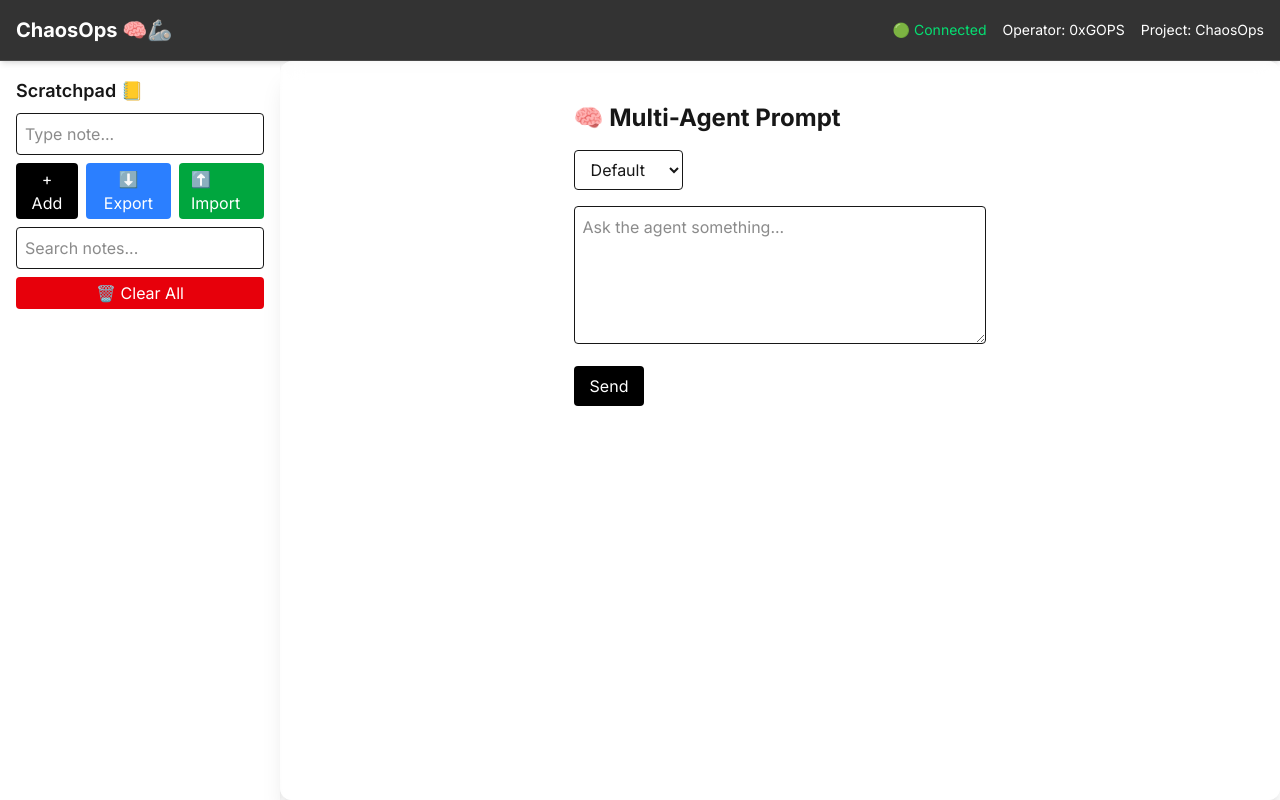
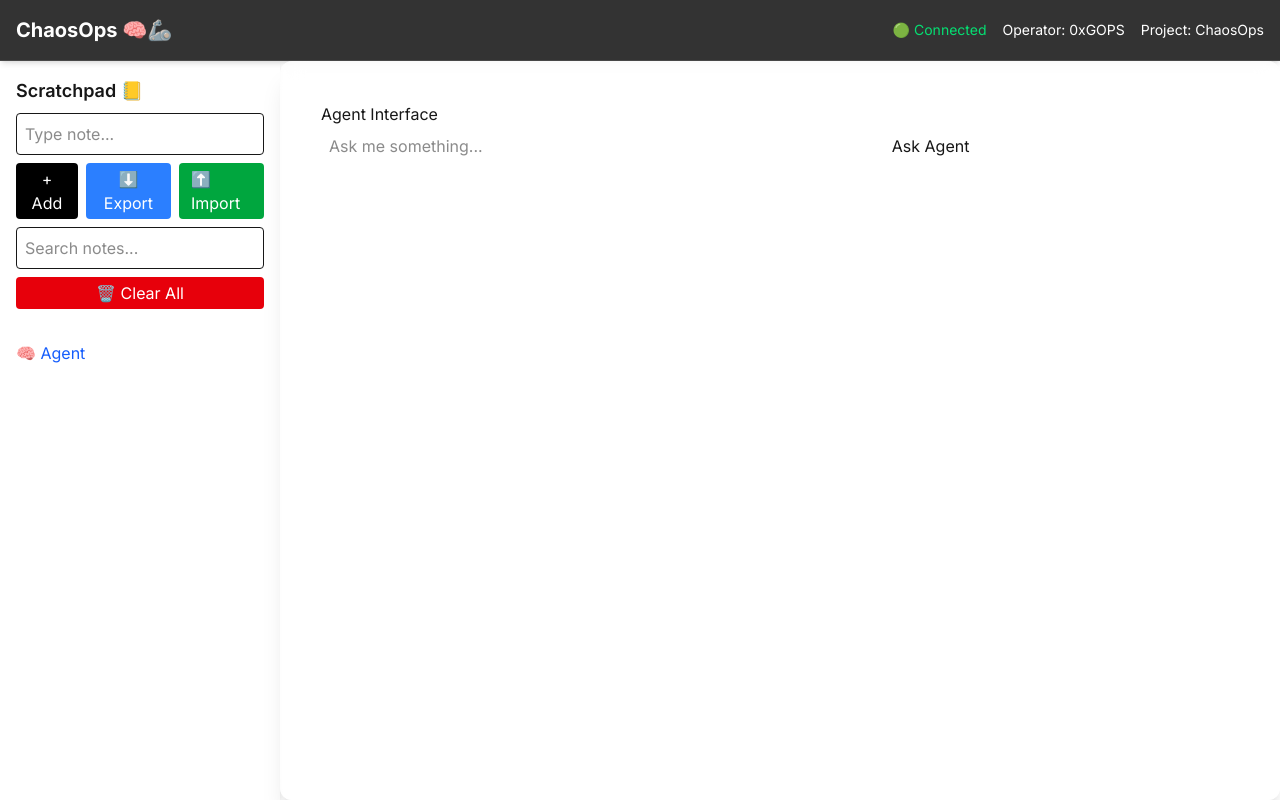
Before and after one commit to 0xgops/chaosops, a Next.js app: page /agent in a window 1280 px wide. Built offline with nearby package versions, Linux system fonts and the light colour scheme.

Commit message:
🧠 Add Agent click-to-ask UI

```diff
--- a/src/app/agent/page.tsx
+++ b/src/app/agent/page.tsx
@@ -2,75 +2,28 @@
 
 import { useState } from 'react';
 
-export default function AgentPage() {
+export default function Agent() {
   const [input, setInput] = useState('');
   const [response, setResponse] = useState('');
-  const [loading, setLoading] = useState(false);
-  const [role, setRole] = useState('Default');
 
-  const sendPrompt = async () => {
-    if (!input.trim()) return;
-    setLoading(true);
-    setResponse('');
-
-    try {
-      const res = await fetch('/api/agent', {
-        method: 'POST',
-        body: JSON.stringify({ prompt: input, role }),
-        headers: { 'Content-Type': 'application/json' },
-      });
-
-      const data = await res.json();
-      setResponse(data.response || '⚠️ No response.');
-    } catch {
-      setResponse('❌ Error. Try again.');
-    } finally {
-      setLoading(false);
-    }
+  const handleSubmit = async () => {
+    // Simulated response — replace with real logic in v2
+    setResponse(`🤖 Agent Response: You asked "${input}"`);
   };
 
   return (
-    <div className="p-6 max-w-2xl mx-auto space-y-4">
-      <h1 className="text-2xl font-bold">🧠 Multi-Agent Prompt</h1>
-
-      <select
-        className="border px-3 py-2 rounded"
-        value={role}
-        onChange={(e) => setRole(e.target.value)}
-      >
-        <option value="Default">Default</option>
-        <option value="Analyst">Analyst</option>
-        <option value="Explorer">Explorer</option>
-        <option value="Coder">Coder</option>
-      </select>
-
-      <textarea
-        className="w-full border rounded p-2"
-        rows={5}
-        placeholder="Ask the agent something..."
+    <main style={{ padding: 24 }}>
+      <h1>Agent Interface</h1>
+      <input
         value={input}
         onChange={(e) => setInput(e.target.value)}
-        onKeyDown={(e) => {
-          if (e.key === 'Enter' && !e.shiftKey) {
-            e.preventDefault();
-            sendPrompt();
-          }
-        }}
+        placeholder="Ask me something..."
+        style={{ padding: 8, width: '60%' }}
       />
-
-      <button
-        onClick={sendPrompt}
-        disabled={loading}
-        className="bg-black text-white px-4 py-2 rounded disabled:opacity-50"
-      >
-        {loading ? 'Thinking...' : 'Send'}
+      <button onClick={handleSubmit} style={{ marginLeft: 12, padding: 8 }}>
+        Ask Agent
       </button>
-
-      {response && (
-        <div className="bg-gray-100 dark:bg-zinc-800 p-4 rounded whitespace-pre-wrap">
-          {response}
-        </div>
-      )}
-    </div>
+      {response && <p style={{ marginTop: 16 }}>{response}</p>}
+    </main>
   );
 }
--- a/src/app/layout.tsx
+++ b/src/app/layout.tsx
@@ -22,6 +22,7 @@ export default function RootLayout({
         text-black dark:text-white transition-colors`}
       >
         <div className="flex flex-col h-screen">
+          {/* 🔳 Top Bar */}
           <header className="bg-black/80 dark:bg-zinc-950/80
             backdrop-blur-md border-b border-white/10 dark:border-zinc-800
             text-white p-4 flex justify-between items-center
@@ -35,11 +36,22 @@ export default function RootLayout({
             </div>
           </header>
 
+          {/* 🔥 Main Layout */}
           <div className="flex flex-1">
+            {/* 🗂️ Sidebar */}
             <aside className="w-[280px] bg-white dark:bg-zinc-800 shadow-md p-4">
               <Scratchpad />
+
+              {/* 🔗 Agent Navigation Link */}
+              <a
+                href="/agent"
+                className="mt-4 block text-blue-600 dark:text-blue-400 hover:underline"
+              >
+                🧠 Agent
+              </a>
             </aside>
 
+            {/* 💻 Main */}
             <main className="flex-1 p-4
               bg-white/70 dark:bg-zinc-900/50
               backdrop-blur-md rounded-xl shadow-xl
```
